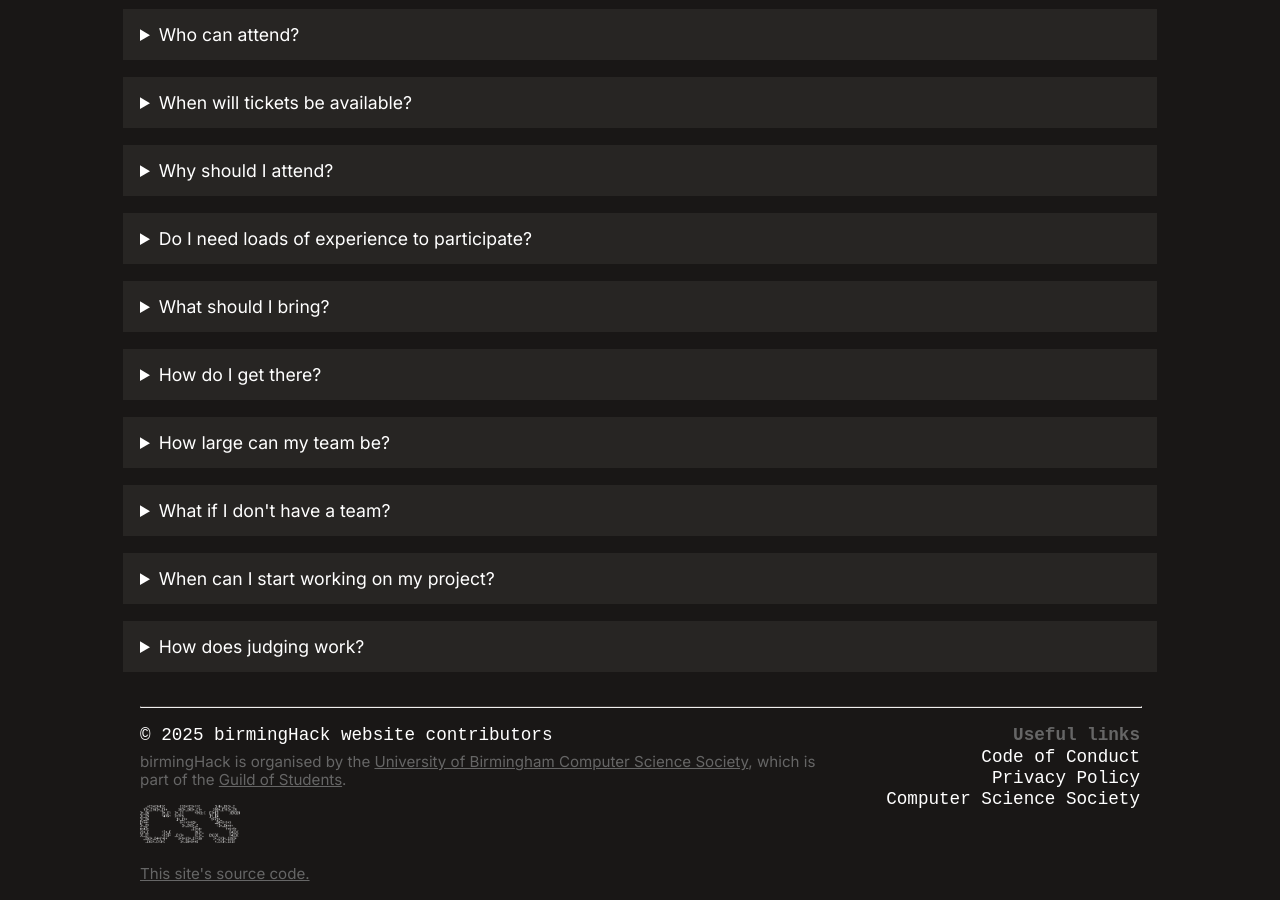
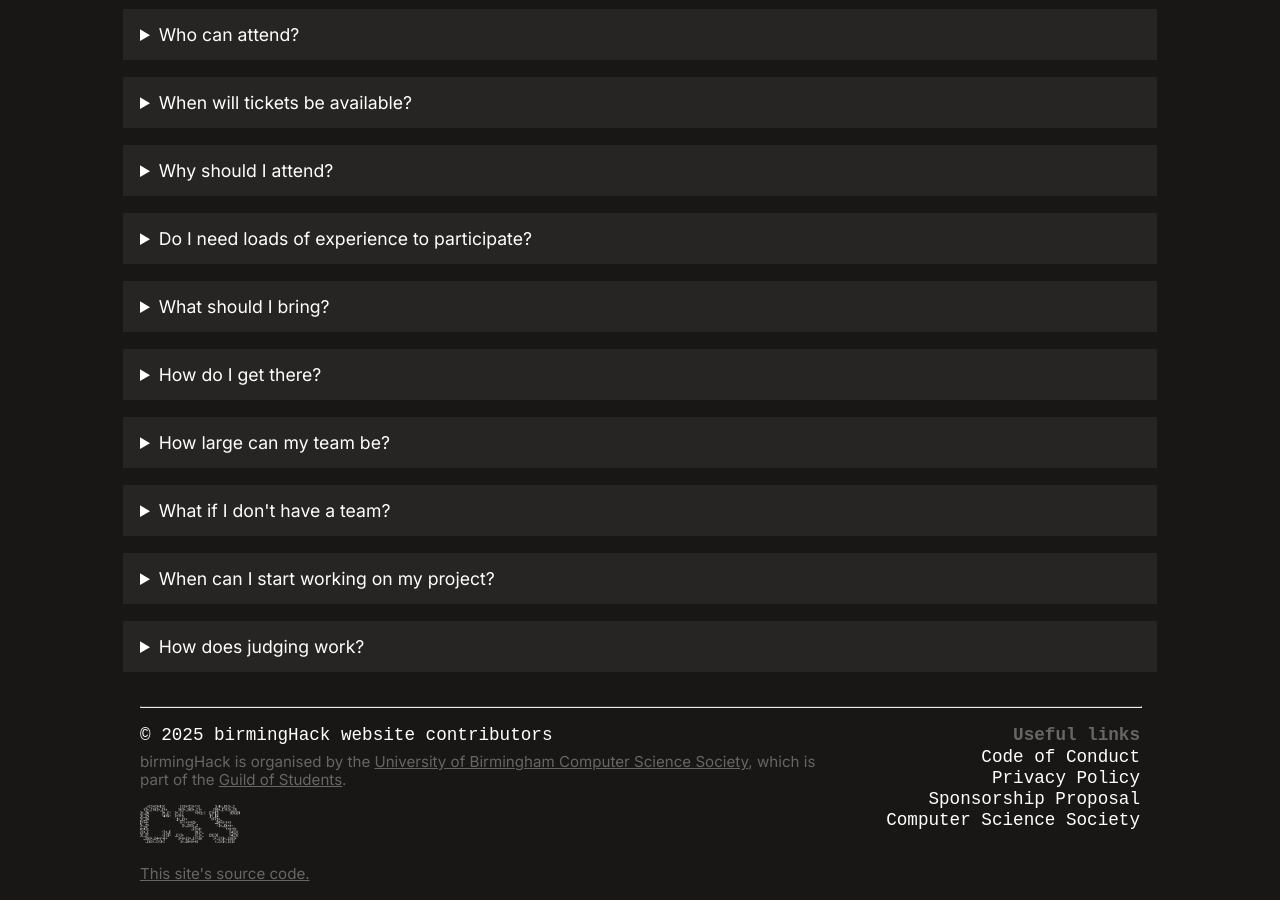
Before and after one commit to CSSUoB/birminghack.com, a Jekyll site: the page built from index.html, in a window 1280 px wide and 900 px high, scrolled down 1990 px. Built offline with Jekyll 4.4.1, drawn with Linux system fonts in a browser that asks for light colours; some web fonts are replaced; part of the change alters nothing that is shown.

Commit message:
Add sponsorship proposal

```diff
--- a/_config.yml
+++ b/_config.yml
@@ -1,3 +1,6 @@
 title: birmingHack
 description: The University of Birmingham's premier hackathon
 url: birminghack.com
+
+include: ["_redirects"]
+keep_files: ["_redirects"]
--- a/_includes/footer.html
+++ b/_includes/footer.html
@@ -13,6 +13,7 @@
       <!-- <a href="https://hackathons.org.uk">HackathonsUK</a> -->
       <a href="/code-of-conduct">Code of Conduct</a>
       <a href="/privacy">Privacy Policy</a>
+      <a href="/sponsor">Sponsorship Proposal</a>
       <a href="https://cssbham.com">Computer Science Society</a>
     </div>
   </div>
```
Also changed, not shown: 2 other files.
